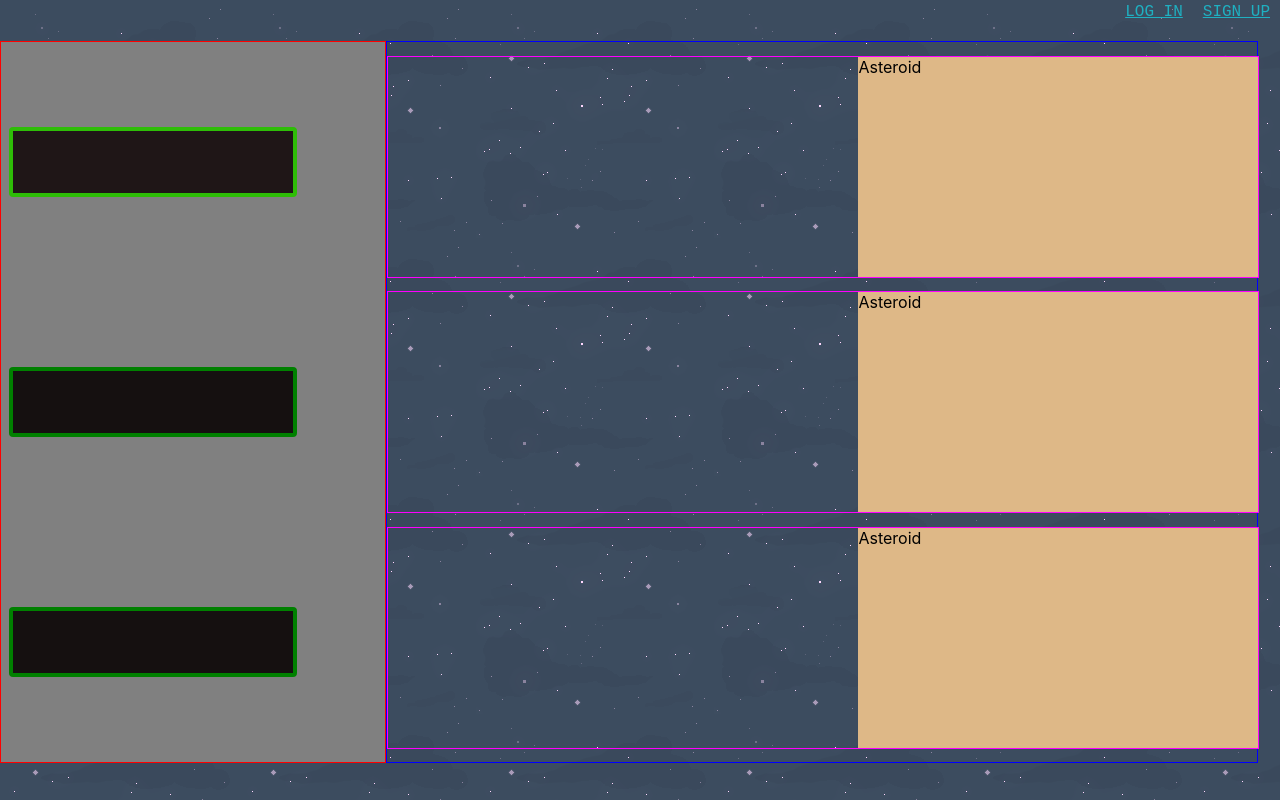
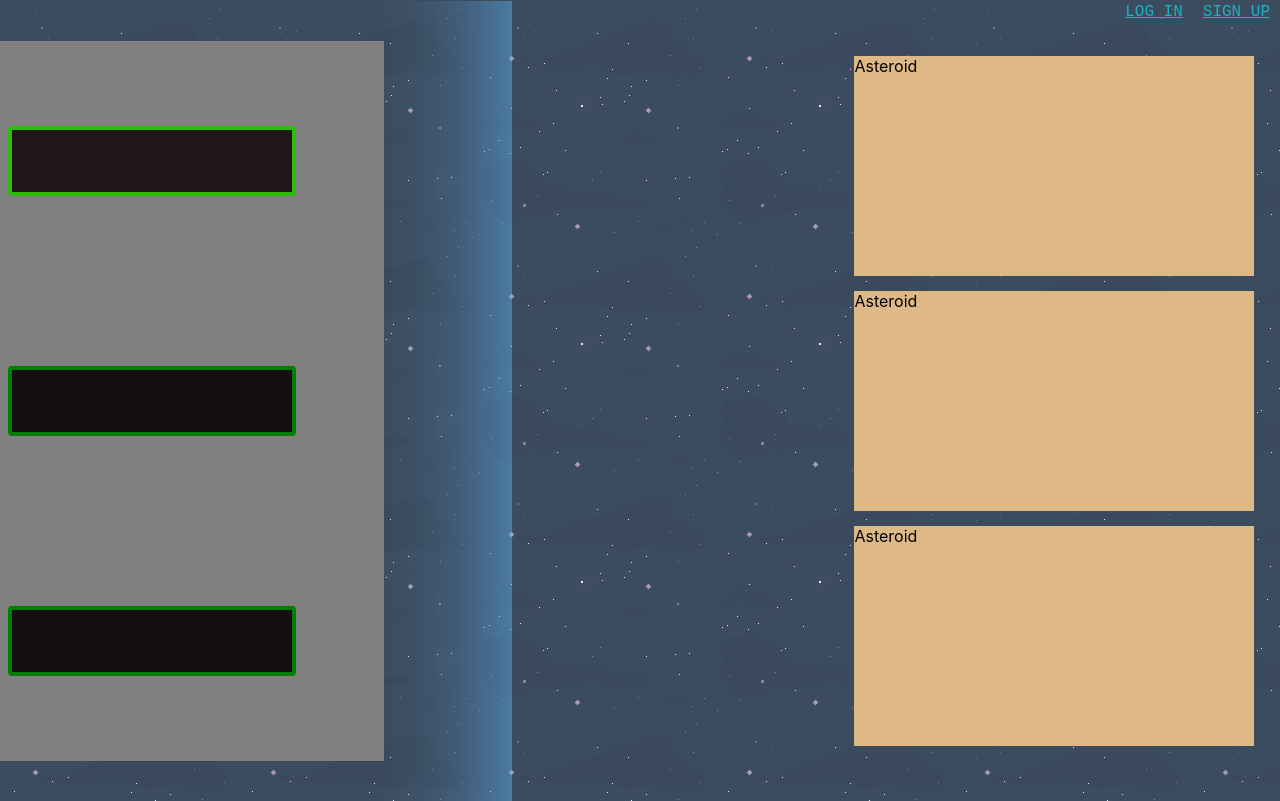
Before and after one commit to daleinen7/astro-defense-code-hero, a React (Create React App) app: page / in a window 1280 px wide. Built offline with nearby package versions, Linux system fonts and the light colour scheme; a web font is replaced by a local one.

Commit message:
Shield adjustment

```diff
--- a/src/components/Asteroid/Asteroid.jsx
+++ b/src/components/Asteroid/Asteroid.jsx
@@ -3,7 +3,14 @@ import styles from './Asteroid.module.css';
 
 const Asteroid = (props) => {
   return(
-    <div className={styles.Asteroid}>
+    <div
+      className={styles.Asteroid}
+      style={{
+        position: "relative",
+        right: "0"
+      }}
+
+    >
       Asteroid
     </div>
   )
--- a/src/components/Lane/Lane.module.css
+++ b/src/components/Lane/Lane.module.css
@@ -1,7 +1,7 @@
 .Lane {
     height: 220px;
     width: 100%;
-    border: 1px solid magenta;
+    /* border: 1px solid magenta; */
     display: flex;
     justify-content: flex-end;
 }
--- a/src/components/Shields/Shields.jsx
+++ b/src/components/Shields/Shields.jsx
@@ -0,0 +1,11 @@
+import React from 'react';
+import styles from './Shields.module.css';
+
+const Shields = (props) => {
+  return(
+    <div className={styles.Shields}>
+    </div>
+  )
+}
+
+export default Shields;
--- /dev/null
+++ b/src/components/Shields/Shields.module.css
@@ -0,0 +1,7 @@
+.Shields {
+    width: 10%;
+    height: 100%;
+    /* border: 1px solid lightblue; */
+    position: absolute;
+    box-shadow: inset -127px 0 129px -127px rgba(94, 179, 244, 0.9);
+}
--- a/src/components/Space/Space.jsx
+++ b/src/components/Space/Space.jsx
@@ -1,10 +1,12 @@
 import React from 'react';
 import styles from './Space.module.css';
 import Lane from '../../components/Lane/Lane';
+import Shields from '../../components/Shields/Shields';
 
 const Space = (props) => {
   return(
     <div className={styles.Space}>
+      <Shields />
       <Lane focused={props.focused} />
       <Lane focused={props.focused} />
       <Lane focused={props.focused} />
--- a/src/components/Space/Space.module.css
+++ b/src/components/Space/Space.module.css
@@ -1,6 +1,6 @@
 .Space {
     width: 68%;
-    border: 1px solid blue;
+    /* border: 1px solid blue; */
     display: flex;
     flex-direction: column;
     justify-content: space-evenly;
--- a/src/components/Station/Station.module.css
+++ b/src/components/Station/Station.module.css
@@ -1,6 +1,6 @@
 .Station {
     width: 30%;
-    border: 1px solid red;
+    /* border: 1px solid red; */
     display: flex;
     flex-direction: column;
     height: 90vh;
```
